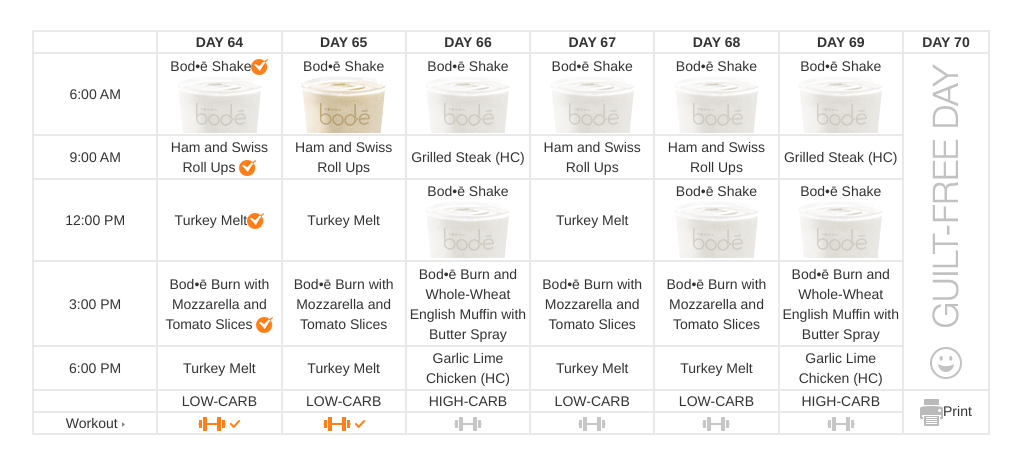
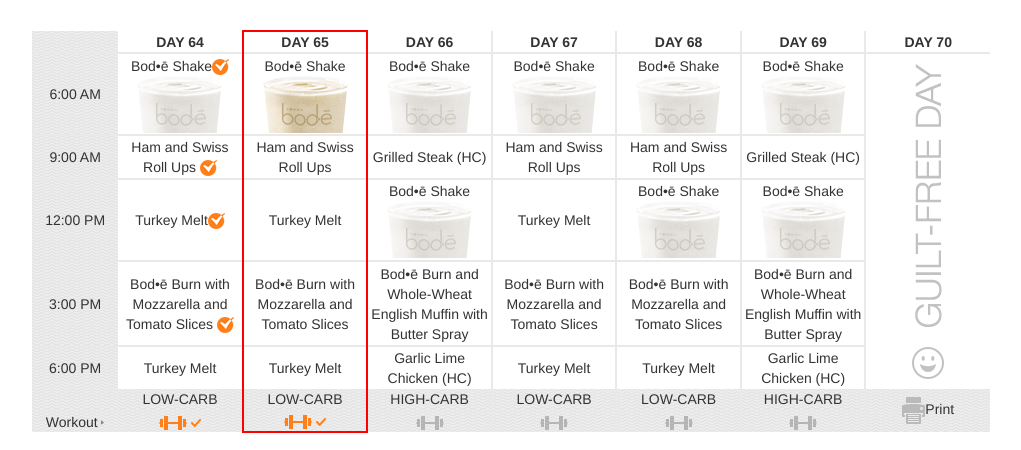
Before and after one commit to CycuMalBackup/supportplz, a website: page index.html in a window 1280 px wide. Shown: the part 167-617 px from the top of the page, without its empty margins (129-1150 px from the left). Drawn offline with nearby package versions, Linux system fonts and the light colour scheme.

Commit message:
style dla tabeli z backgroundem 1st wersja

```diff
--- a/index.html
+++ b/index.html
@@ -109,8 +109,8 @@
                     <table>
                         <tr>
                             <th></th>
-                            <th>DAY 64</th>
-                            <th class="currentDay">DAY 65</th>
+                            <th class="selectedYesterday">DAY 64</th>
+                            <th class="selected">DAY 65</th>
                             <th>DAY 66</th>
                             <th>DAY 67</th>
                             <th>DAY 68</th>
@@ -118,11 +118,11 @@
                             <th>DAY 70</th>
                         </tr>
                         <tr>
-                            <td class="time">6:00 AM</td>
-                            <td><span>Bod•ē Shake</span><img src="./images/mealEaten.png" alt="tick">
+                            <td>6:00 AM</td>
+                            <td class="selectedYesterday"><span>Bod•ē Shake</span><img src="./images/mealEaten.png" alt="tick">
                                 <img src="./images/shake.png" alt="shake">
                             </td>
-                            <td><span>Bod•ē Shake</span><img src="./images/todaysShake.png" alt="shake"></td>
+                            <td class="selected"><span>Bod•ē Shake</span><img src="./images/todaysShake.png" alt="shake"></td>
                             <td><span>Bod•ē Shake</span><img src="./images/shake.png" alt="shake"></td>
                             <td><span>Bod•ē Shake</span><img src="./images/shake.png" alt="shake"></td>
                             <td><span>Bod•ē Shake</span><img src="./images/shake.png" alt="shake"></td>
@@ -132,40 +132,40 @@
                             </td>
                         </tr>
                         <tr>
-                            <td class="time">9:00 AM</td>
-                            <td><span>Ham and Swiss Roll Ups</span>
+                            <td>9:00 AM</td>
+                            <td class="selectedYesterday"><span>Ham and Swiss Roll Ups</span>
                                 <img src="./images/mealEaten.png" alt="tick">
                             </td>
-                            <td><span>Ham and Swiss Roll Ups</span></td>
+                            <td class="selected"><span>Ham and Swiss Roll Ups</span></td>
                             <td><span>Grilled Steak (HC)</span></td>
                             <td><span>Ham and Swiss Roll Ups</span></td>
                             <td><span>Ham and Swiss Roll Ups</span></td>
                             <td><span>Grilled Steak (HC)</span></td>
                         </tr>
                         <tr>
-                            <td class="time">12:00 PM</td>
-                            <td><span>Turkey Melt</span><img src="./images/mealEaten.png" alt="tick"></td>
-                            <td><span>Turkey Melt</span></td>
+                            <td>12:00 PM</td>
+                            <td class="selectedYesterday"><span>Turkey Melt</span><img src="./images/mealEaten.png" alt="tick"></td>
+                            <td class="selected"><span>Turkey Melt</span></td>
                             <td><span>Bod•ē Shake</span><img src="./images/shake.png" alt="shake"></td>
                             <td><span>Turkey Melt</span></td>
                             <td><span>Bod•ē Shake</span><img src="./images/shake.png" alt="shake"></td>
                             <td><span>Bod•ē Shake</span><img src="./images/shake.png" alt="shake"></td>
                         </tr>
                         <tr>
-                            <td class="time">3:00 PM</td>
-                            <td><span>Bod•ē Burn with Mozzarella and Tomato Slices</span>
+                            <td>3:00 PM</td>
+                            <td class="selectedYesterday"><span>Bod•ē Burn with Mozzarella and Tomato Slices</span>
                                 <img src="./images/mealEaten.png" alt="tick">
                             </td>
-                            <td><span>Bod•ē Burn with Mozzarella and Tomato Slices</span></td>
+                            <td class="selected"><span>Bod•ē Burn with Mozzarella and Tomato Slices</span></td>
                             <td><span>Bod•ē Burn and Whole-Wheat English Muffin with Butter Spray</span></td>
                             <td><span>Bod•ē Burn with Mozzarella and Tomato Slices</span></td>
                             <td><span>Bod•ē Burn with Mozzarella and Tomato Slices</span></td>
                             <td><span>Bod•ē Burn and Whole-Wheat English Muffin with Butter Spray</span></td>
                         </tr>
                         <tr>
-                            <td class="time">6:00 PM</td>
-                            <td><span>Turkey Melt</span></td>
-                            <td><span>Turkey Melt</span></td>
+                            <td>6:00 PM</td>
+                            <td class="selectedYesterday"><span>Turkey Melt</span></td>
+                            <td class="selected"><span>Turkey Melt</span></td>
                             <td><span>Garlic Lime Chicken (HC)</span></td>
                             <td><span>Turkey Melt</span></td>
                             <td><span>Turkey Melt</span></td>
@@ -173,8 +173,8 @@
                         </tr>
                         <tr>
                             <td></td>
-                            <td><span>LOW-CARB</span></td>
-                            <td><span>LOW-CARB</span></td>
+                            <td class="selectedYesterday"><span>LOW-CARB</span></td>
+                            <td class="selected"><span>LOW-CARB</span></td>
                             <td><span>HIGH-CARB</span></td>
                             <td><span>LOW-CARB</span></td>
                             <td><span>LOW-CARB</span></td>
@@ -182,13 +182,13 @@
                             <td rowspan="2"><img src="./images/print.png" alt="print"><span>Print</span></td>
                         </tr>
                         <tr>
-                            <td class="time"><span>Workout</span>
+                            <td><span>Workout</span>
                                 <img src="./images/workoutArrow.png" alt="arrow">
                             </td>
-                            <td><img src="./images/workoutDone.png" alt="workout_done">
+                            <td class="selectedYesterday"><img src="./images/workoutDone.png" alt="workout_done">
                                 <img src="./images/workoutDoneTick.png" alt="tick">
                             </td>
-                            <td><img src="./images/workoutDone.png" alt="workout_done">
+                            <td class="selected"><img src="./images/workoutDone.png" alt="workout_done">
                                 <img src="./images/workoutDoneTick.png" alt="tick">
                             </td>
                             <td><img src="./images/workout.png" alt="workout_to_do"></td>
--- a/sass/styles.scss
+++ b/sass/styles.scss
@@ -1,6 +1,7 @@
 $small-device-max-width: 768px;
 $color-orange: #ff801a;
 $color-table: #e9e9e9;
+$color-table-column-selected: red;
 $color-green: #b5c409;
 $padding-food-options: 10px;
 
@@ -138,15 +139,56 @@
 
 #mealPlan {
   table, tr, th, td {
-    border: 2px solid $color-table;
+    border-collapse: collapse;
     text-align: center;
-    border-collapse: collapse;
+  }
+  th, td {
+    border-top: 2px solid $color-table;
+    border-right: 2px solid $color-table;
   }
   th {
     width: 13%;
   }
-  td.time {
+  th:first-child {
     width: 9%;
+  }
+  tr:first-child > th,
+  tr:first-child > td {
+    border-top: 0px;
+  }
+  tr > th:first-child,
+  tr > td:first-child {
+    border-right: 0px;
+  }
+  tr > th:last-child,
+  tr > td:last-child {
+    border-right: 0px;
+    border-left: 2px solid $color-table;
+  }
+  tr > th:first-child,
+  tr > td:first-child,
+  tr:last-child > td,
+  tr:nth-last-child(2) > td {
+    background: url('../images/table_background.png') repeat;
+  }
+  tr:nth-last-child(2) > td {
+    border-top: 0px;
+  }
+  tr:nth-last-child(2) > td:first-child {
+    border-right: 0px;
+  }
+  // HAX jak nic -.-
+  tr > td.selectedYesterday,
+  tr > th.selectedYesterday,
+  tr > td.selected,
+  tr > th.selected {
+    border-right-color: $color-table-column-selected;
+  }
+  tr > th.selected {
+    border-top: 2px solid $color-table-column-selected;
+  }
+  tr:last-child > td.selected {
+    border-bottom: 2px solid $color-table-column-selected;
   }
 }
 
```
Also changed, not shown: css/styles.css, images/table_background.png (added).
